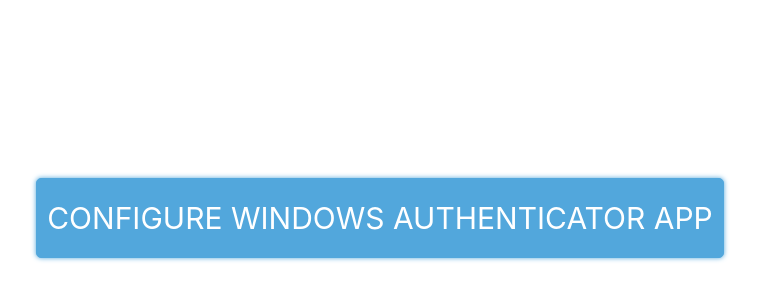
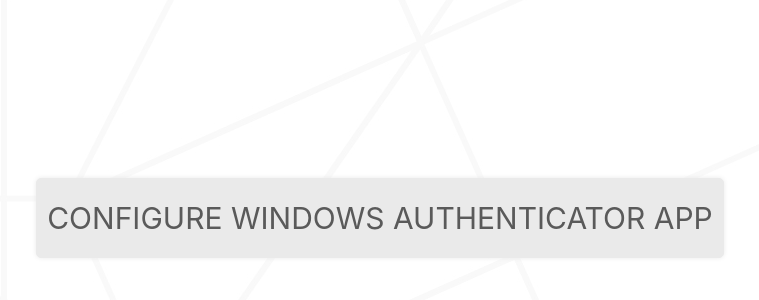
Before and after one commit to SagarKashyap19/two-factor-authentication, an Angular app in the folder angular-two-factor-authentication/: page /user-profile in a window 1280 px wide. Shown: the part 182-482 px from the top of the page, without its empty margins (260-1019 px from the left). Built offline with nearby package versions, Linux system fonts and the light colour scheme; what angularx-qrcode would draw is missing.

Commit message:
Qr Code implemented

```diff
--- a/angular-two-factor-authentication/src/app/components/qr-code/qr-code.component.scss
+++ b/angular-two-factor-authentication/src/app/components/qr-code/qr-code.component.scss
@@ -7,7 +7,8 @@
   justify-content: center;
   height: 100%;
   padding: 10rem 25rem;
-  background-color: $background_color;
+  background-image: url("../../../assets/background.png");
+
   .title {
     font-size: 2rem;
     color: $darker_grey;
--- a/angular-two-factor-authentication/src/app/views/user-profile/user-profile.component.scss
+++ b/angular-two-factor-authentication/src/app/views/user-profile/user-profile.component.scss
@@ -1,23 +1,26 @@
+@import "../../../styles.scss";
+
 .user-profile-cont {
   display: flex;
   justify-content: center;
   align-items: center;
   height: 100%;
+  background-image: url("../../../assets/background.png");
 
   button {
-    background-color: #52a7dc;
-    border: .1rem solid #52a7dc;
+    background-color: $light_grey;
+    border: .1rem solid $light_grey;
     padding: 1rem;
     color: white;
     text-transform: uppercase;
     border-radius: .5rem;
-    box-shadow: 0 0 5px #52a7dc;
+    box-shadow: 0 0 5px $light_grey;
     font-size: 3rem;
     height: 8rem;
     a {
       width: 100%;
       text-decoration: none !important;
-      color: white;
+      color: $darker_grey;
       height: 8rem;
     }
   }
```
